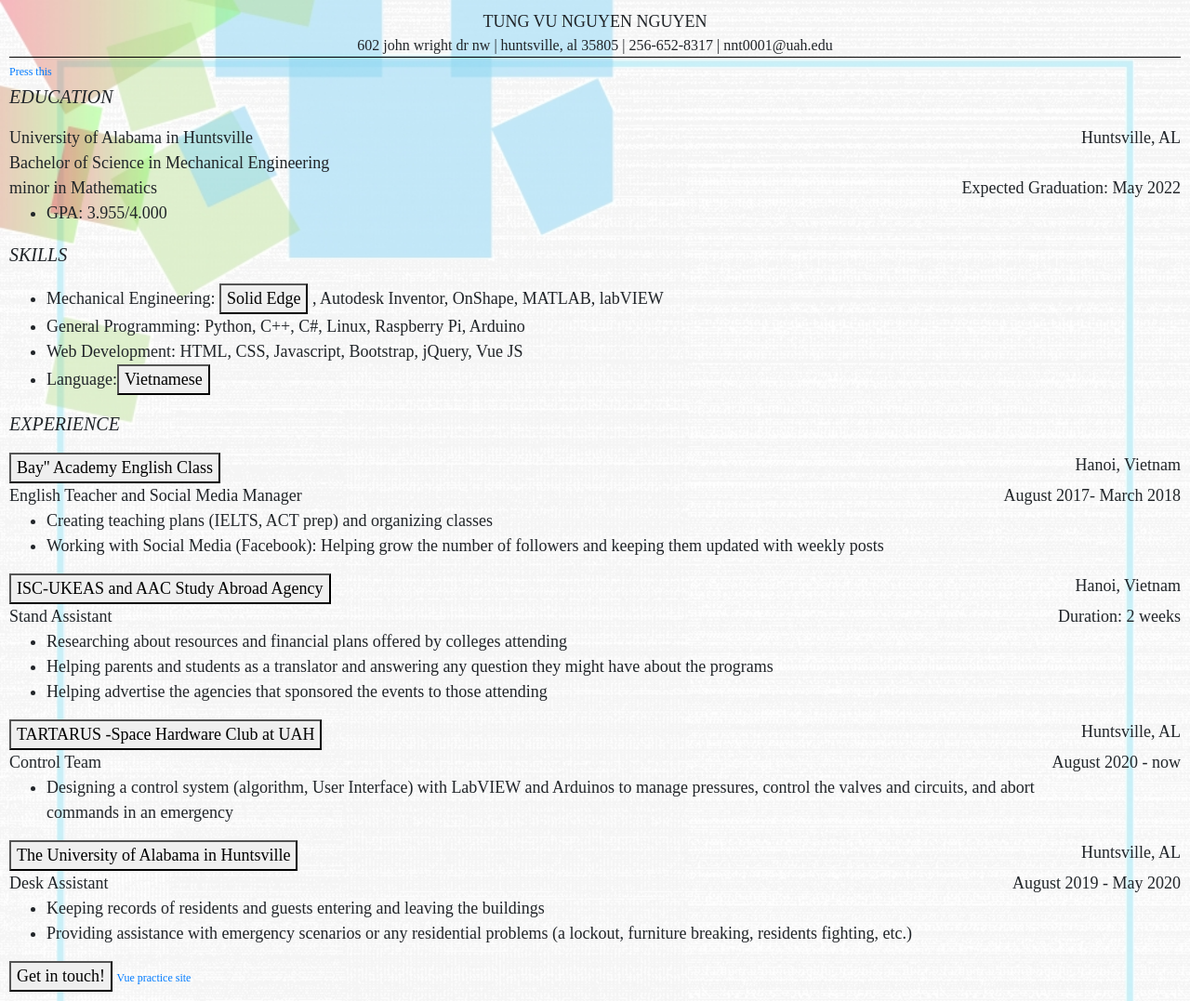
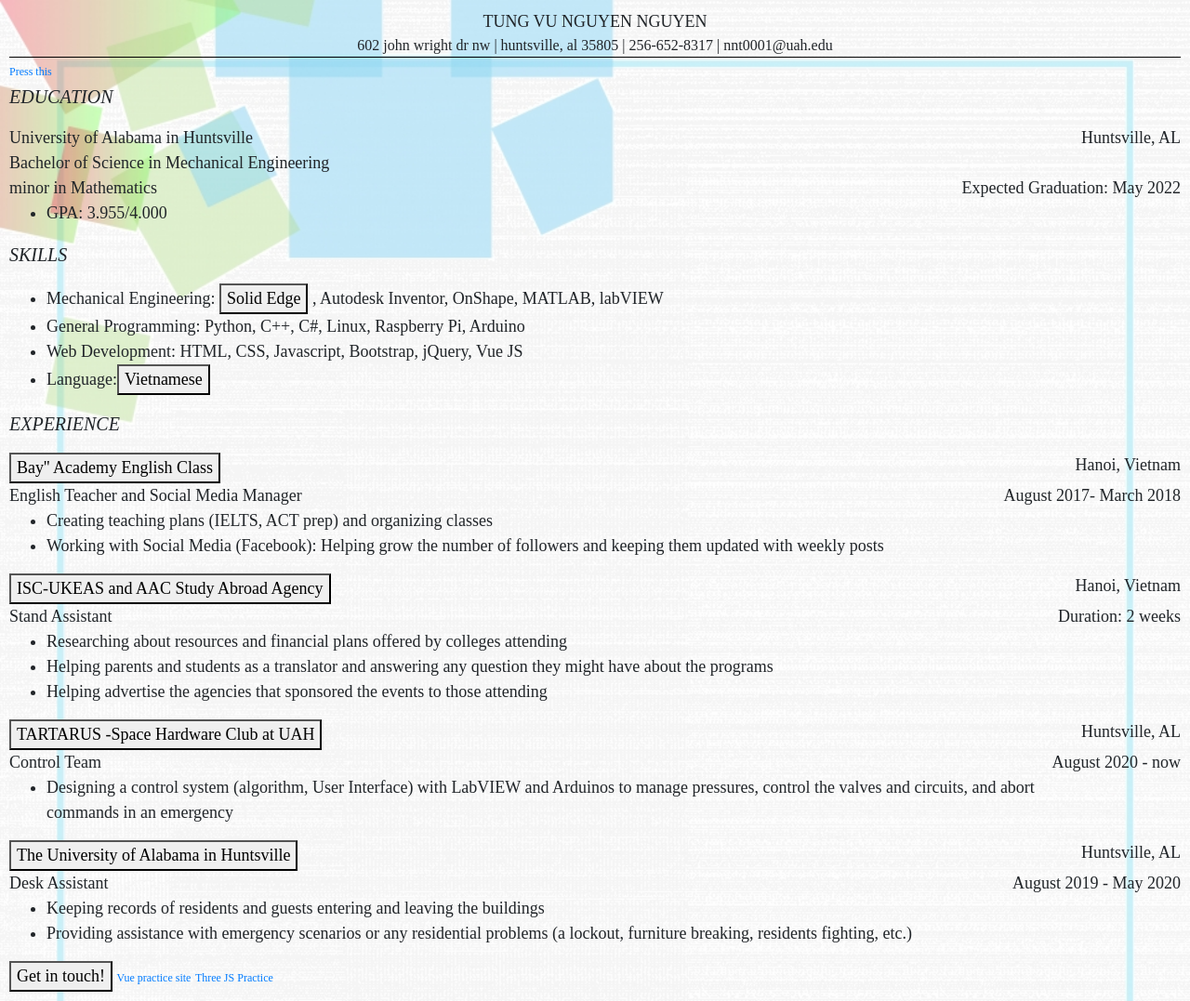
Before and after one commit to ThomasVuNguyen/resume-live, a plain HTML site: page index.html in a window 1280 px wide. Shown: the whole page at 93% size. Drawn offline with nearby package versions, Linux system fonts and the light colour scheme.

Commit message:
Update index.html

```diff
--- a/index.html
+++ b/index.html
@@ -124,5 +124,6 @@ furniture breaking, residents fighting, etc.)
         </div>
         <button type = "button" onclick ="window.open('https://www.facebook.com/tung.nguyenvunguyen','blank')" class ="contact">Get in touch!</button>
         <a href = "./vue.html">Vue practice site</a>
+        <a href = "./three.html">Three JS Practice </a>
     </body>
 </html>
```
